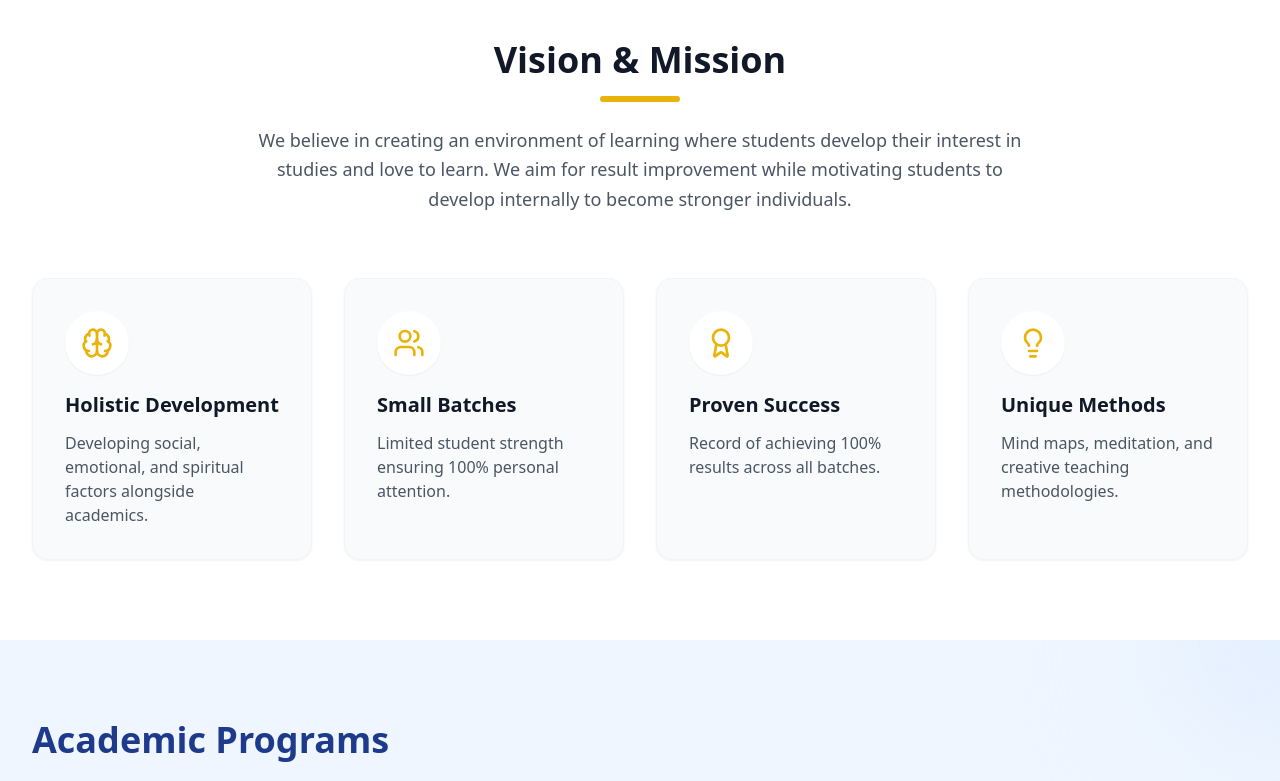
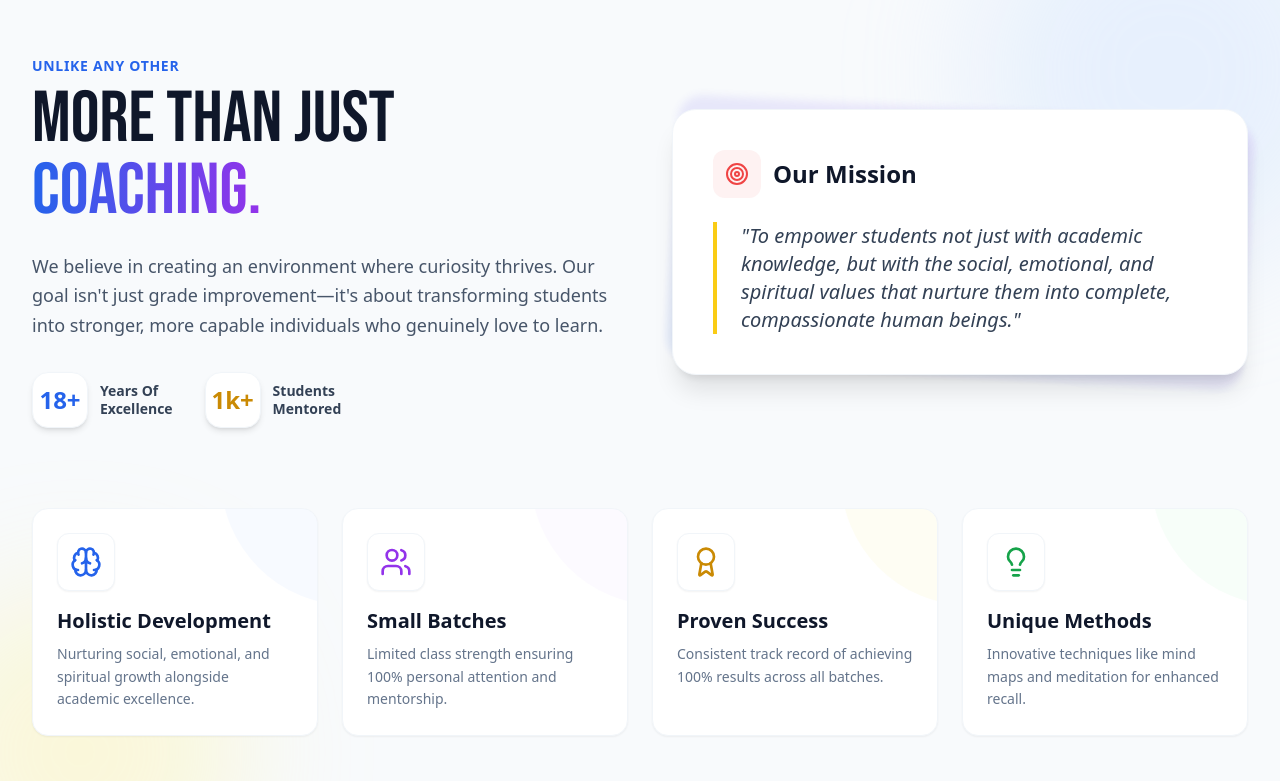
Before and after one commit to harshsutariya1/360_website, a React (Vite) app in the folder 360_website_1/: page / in a window 1280 px wide. Shown: the part 840-1621 px from the top of the page. Built offline with nearby package versions, Linux system fonts and the light colour scheme.

Commit message:
feat: add ContactUs and About components

```diff
--- a/360_website_1/src/components/About.jsx
+++ b/360_website_1/src/components/About.jsx
@@ -1,59 +1,120 @@
 import React from "react";
-import { Brain, Users, Award, Lightbulb } from "lucide-react";
+import { Brain, Users, Award, Lightbulb, Target } from "lucide-react";
 
 const About = () => {
   const features = [
     {
-      icon: <Brain className="w-8 h-8 text-yellow-500" />,
+      icon: <Brain className="w-8 h-8 text-blue-600" />,
       title: "Holistic Development",
-      desc: "Developing social, emotional, and spiritual factors alongside academics.",
+      desc: "Nurturing social, emotional, and spiritual growth alongside academic excellence.",
+      color: "bg-blue-50",
     },
     {
-      icon: <Users className="w-8 h-8 text-yellow-500" />,
+      icon: <Users className="w-8 h-8 text-purple-600" />,
       title: "Small Batches",
-      desc: "Limited student strength ensuring 100% personal attention.",
+      desc: "Limited class strength ensuring 100% personal attention and mentorship.",
+      color: "bg-purple-50",
     },
     {
-      icon: <Award className="w-8 h-8 text-yellow-500" />,
+      icon: <Award className="w-8 h-8 text-yellow-600" />,
       title: "Proven Success",
-      desc: "Record of achieving 100% results across all batches.",
+      desc: "Consistent track record of achieving 100% results across all batches.",
+      color: "bg-yellow-50",
     },
     {
-      icon: <Lightbulb className="w-8 h-8 text-yellow-500" />,
+      icon: <Lightbulb className="w-8 h-8 text-green-600" />,
       title: "Unique Methods",
-      desc: "Mind maps, meditation, and creative teaching methodologies.",
+      desc: "Innovative techniques like mind maps and meditation for enhanced recall.",
+      color: "bg-green-50",
     },
   ];
 
   return (
-    <section id="about" className="py-20 bg-white">
-      <div className="max-w-7xl mx-auto px-4 sm:px-6 lg:px-8">
-        <div className="text-center mb-16">
-          <h2 className="text-3xl md:text-4xl font-bold text-gray-900 mb-4">
-            Vision & Mission
-          </h2>
-          <div className="w-20 h-1.5 bg-yellow-500 mx-auto rounded-full mb-6"></div>
-          <p className="max-w-3xl mx-auto text-lg text-gray-600 leading-relaxed">
-            We believe in creating an environment of learning where students
-            develop their interest in studies and love to learn. We aim for
-            result improvement while motivating students to develop internally
-            to become stronger individuals.
-          </p>
+    <section id="about" className="py-24 bg-slate-50 relative overflow-hidden">
+      {/* Decorative Background Elements */}
+      <div className="absolute top-0 right-0 -mr-20 -mt-20 w-96 h-96 bg-blue-200/30 rounded-full blur-3xl pointer-events-none"></div>
+      <div className="absolute bottom-0 left-0 -ml-20 -mb-20 w-80 h-80 bg-yellow-200/30 rounded-full blur-3xl pointer-events-none"></div>
+
+      <div className="max-w-7xl mx-auto px-4 sm:px-6 lg:px-8 relative z-10">
+        {/* Top Section: Vision & Mission Split */}
+        <div className="grid lg:grid-cols-2 gap-16 items-center mb-20">
+          <div>
+            <span className="text-blue-600 font-bold tracking-wider text-sm uppercase mb-2 block animate-fade-in-up">
+              Unlike Any Other
+            </span>
+            <h2 className="text-5xl md:text-7xl font-bebas text-slate-900 mb-6 leading-[0.9] animate-fade-in-up animation-delay-150">
+              More Than Just <br />
+              <span className="text-transparent bg-clip-text bg-gradient-to-r from-blue-600 to-purple-600">
+                Coaching.
+              </span>
+            </h2>
+            <p className="text-lg text-slate-600 leading-relaxed font-light mb-8 animate-fade-in-up animation-delay-300">
+              We believe in creating an environment where curiosity thrives.
+              Our goal isn't just grade improvement—it's about transforming
+              students into stronger, more capable individuals who genuinely
+              love to learn.
+            </p>
+
+            <div className="flex gap-8 animate-fade-in-up animation-delay-300">
+              <div className="flex items-center gap-3">
+                <div className="w-14 h-14 rounded-2xl bg-white shadow-md flex items-center justify-center text-blue-600 font-bold text-2xl border border-slate-100">
+                  18+
+                </div>
+                <div className="text-sm font-semibold text-slate-700 leading-tight">
+                  Years Of <br /> Excellence
+                </div>
+              </div>
+              <div className="flex items-center gap-3">
+                <div className="w-14 h-14 rounded-2xl bg-white shadow-md flex items-center justify-center text-yellow-600 font-bold text-2xl border border-slate-100">
+                  1k+
+                </div>
+                <div className="text-sm font-semibold text-slate-700 leading-tight">
+                  Students <br /> Mentored
+                </div>
+              </div>
+            </div>
+          </div>
+
+          <div className="relative animate-fade-in-up animation-delay-300">
+            {/* Mission Card */}
+            <div className="absolute inset-0 bg-gradient-to-tr from-blue-600 to-purple-600 transform rotate-3 rounded-3xl opacity-10 blur-sm"></div>
+            <div className="bg-white p-8 md:p-10 rounded-3xl shadow-xl border border-slate-100 relative">
+              <div className="flex items-center gap-3 mb-6">
+                <div className="p-3 bg-red-50 rounded-xl">
+                  <Target className="w-6 h-6 text-red-500" />
+                </div>
+                <h3 className="text-2xl font-bold text-slate-900">
+                  Our Mission
+                </h3>
+              </div>
+              <p className="text-slate-700 text-lg md:text-xl leading-relaxed italic border-l-4 border-yellow-400 pl-6">
+                "To empower students not just with academic knowledge, but with
+                the social, emotional, and spiritual values that nurture them
+                into complete, compassionate human beings."
+              </p>
+            </div>
+          </div>
         </div>
 
-        <div className="grid md:grid-cols-2 lg:grid-cols-4 gap-8">
+        {/* Feature Cards Grid */}
+        <div className="grid md:grid-cols-2 lg:grid-cols-4 gap-6">
           {features.map((feature, index) => (
             <div
               key={index}
-              className="bg-gray-50 p-8 rounded-2xl border border-gray-100 shadow-sm hover:shadow-md transition-shadow group"
+              className="group bg-white p-6 rounded-2xl shadow-sm hover:shadow-xl transition-all duration-300 hover:-translate-y-1 border border-slate-100 relative overflow-hidden"
             >
-              <div className="mb-4 bg-white p-4 rounded-full w-fit shadow-sm group-hover:bg-blue-50 transition-colors">
+              <div
+                className={`absolute top-0 right-0 w-32 h-32 ${feature.color} rounded-bl-full -mr-8 -mt-8 transition-transform group-hover:scale-110 opacity-50`}
+              ></div>
+              <div className="relative z-10 mb-4 p-3 bg-white rounded-xl w-fit shadow-sm border border-slate-100 group-hover:scale-105 transition-transform">
                 {feature.icon}
               </div>
-              <h3 className="text-xl font-bold text-gray-900 mb-3">
+              <h3 className="text-xl font-bold text-slate-900 mb-2 relative z-10">
                 {feature.title}
               </h3>
-              <p className="text-gray-600">{feature.desc}</p>
+              <p className="text-slate-500 text-sm leading-relaxed relative z-10">
+                {feature.desc}
+              </p>
             </div>
           ))}
         </div>
```
Also changed, not shown: 360_website_1/src/components/ContactUs.jsx (+48 -16 lines).
